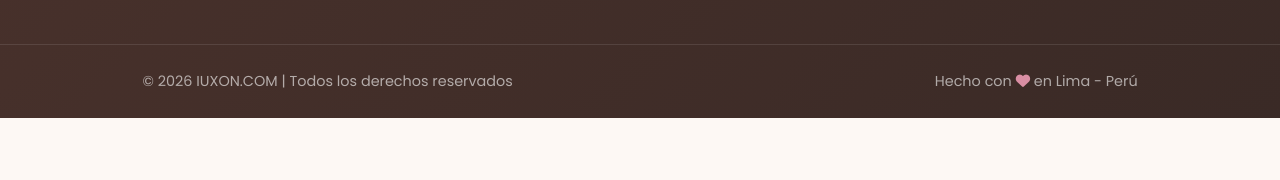
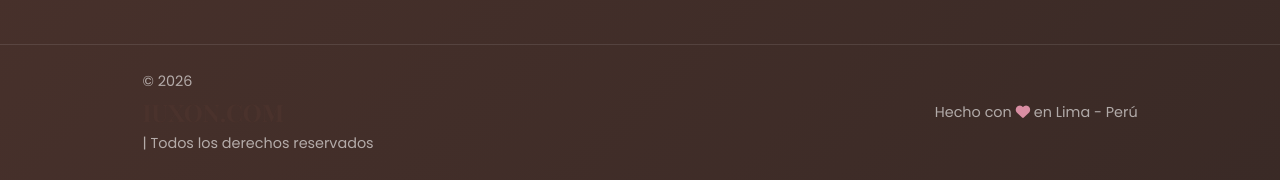
Before and after one commit to dulcefantasiaoficial/INICIO, a plain HTML site: page index.html in a window 1280 px wide. Shown: the part 1273-1453 px from the top of the page. Before the commit the page ends 1391 px from the top, so only its background shows below. Drawn offline with nearby package versions, Linux system fonts and the light colour scheme; no server answers.

Commit message:
Update index.html

```diff
--- a/index.html
+++ b/index.html
@@ -613,7 +613,7 @@
         </div>
         <div class="footer-bottom">
             <div class="footer-bottom-container">
-                <p class="copyright">&copy; 2026 IUXON.COM | Todos los derechos reservados </p>
+                <p class="copyright">&copy; 2026 <a href="https://judzonbraga.github.io/HOME/" class="logo">IUXON.COM </a>| Todos los derechos reservados </p>
                 <p class="copyright">Hecho con <i class="fas fa-heart" style="color: var(--primary-pink);"></i> en Lima - Perú</p>
             </div>
         </div>
```
